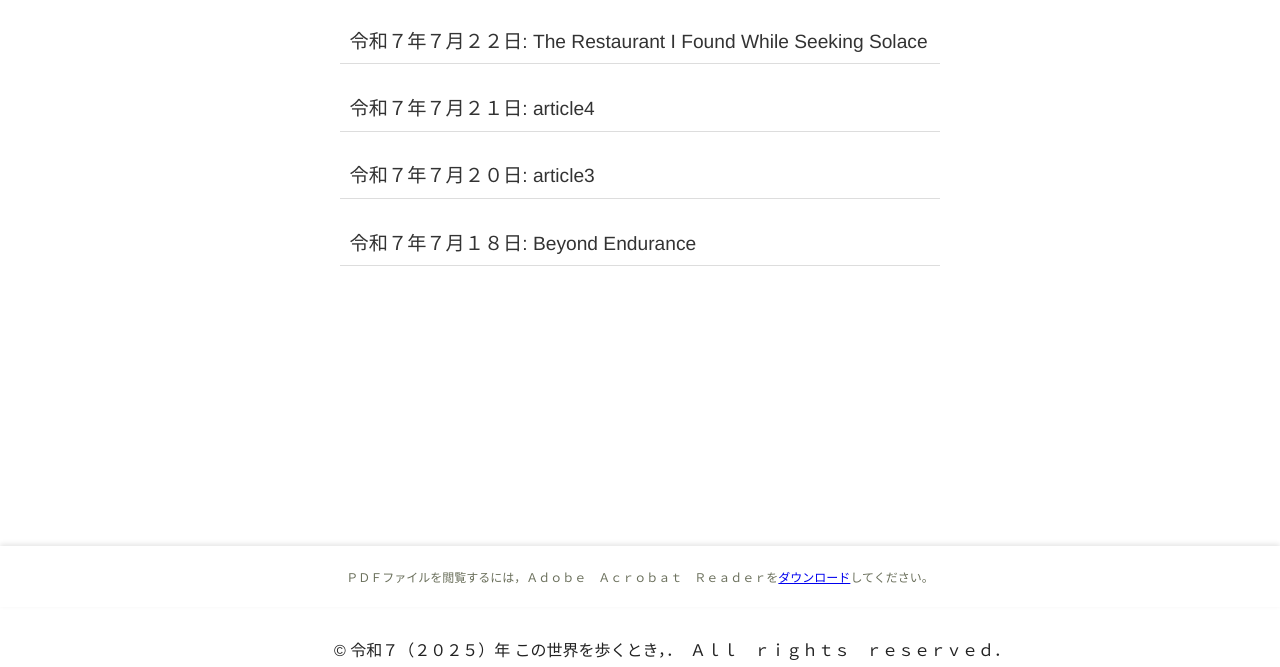
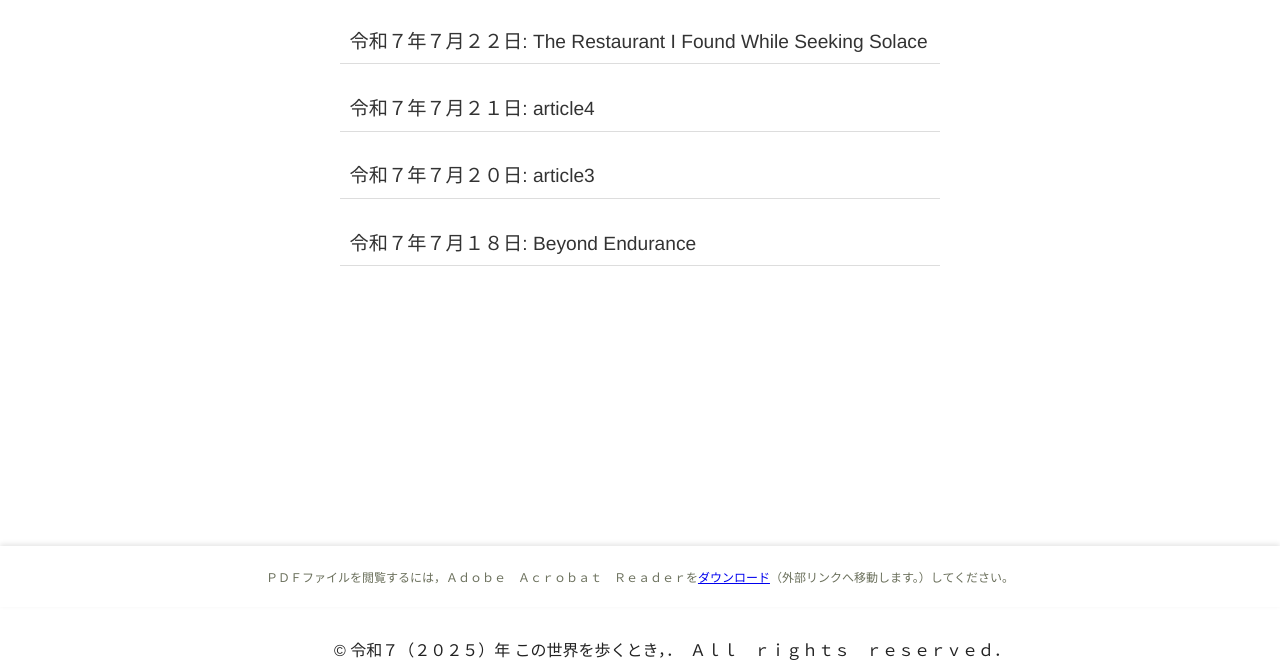
Before and after one commit to Avocado-Tree502/pdf-blog, a plain HTML site: page index.html in a window 1280 px wide. Shown: the part 133-800 px from the top of the page. Drawn offline with Linux system fonts and the light colour scheme.

Commit message:
Update index.html

```diff
--- a/index.html
+++ b/index.html
@@ -86,7 +86,7 @@
   </div>
   <div class="fixed-message">
     <p>
-    ＰＤＦファイルを閲覧するには，Ａｄｏｂｅ　Ａｃｒｏｂａｔ　Ｒｅａｄｅｒを<a href="https://www.adobe.com/" target="_blank">ダウンロード</a>してください。</p>
+    ＰＤＦファイルを閲覧するには，Ａｄｏｂｅ　Ａｃｒｏｂａｔ　Ｒｅａｄｅｒを<a href="https://www.adobe.com/" target="_blank">ダウンロード</a>（外部リンクへ移動します。）してください。</p>
   </div>
   <footer>
     <p>&copy; 令和７（２０２５）年 この世界を歩くとき，．　Ａｌｌ　ｒｉｇｈｔｓ　ｒｅｓｅｒｖｅｄ．</p>
```
